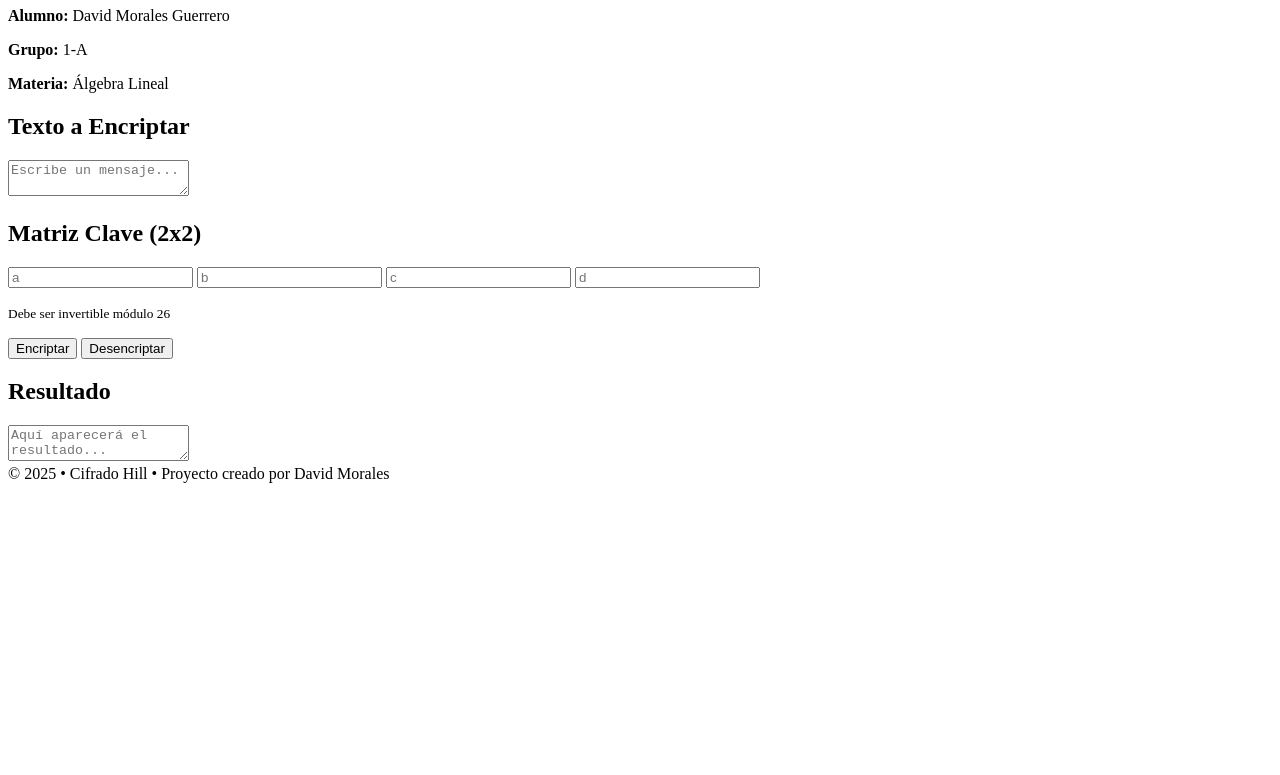
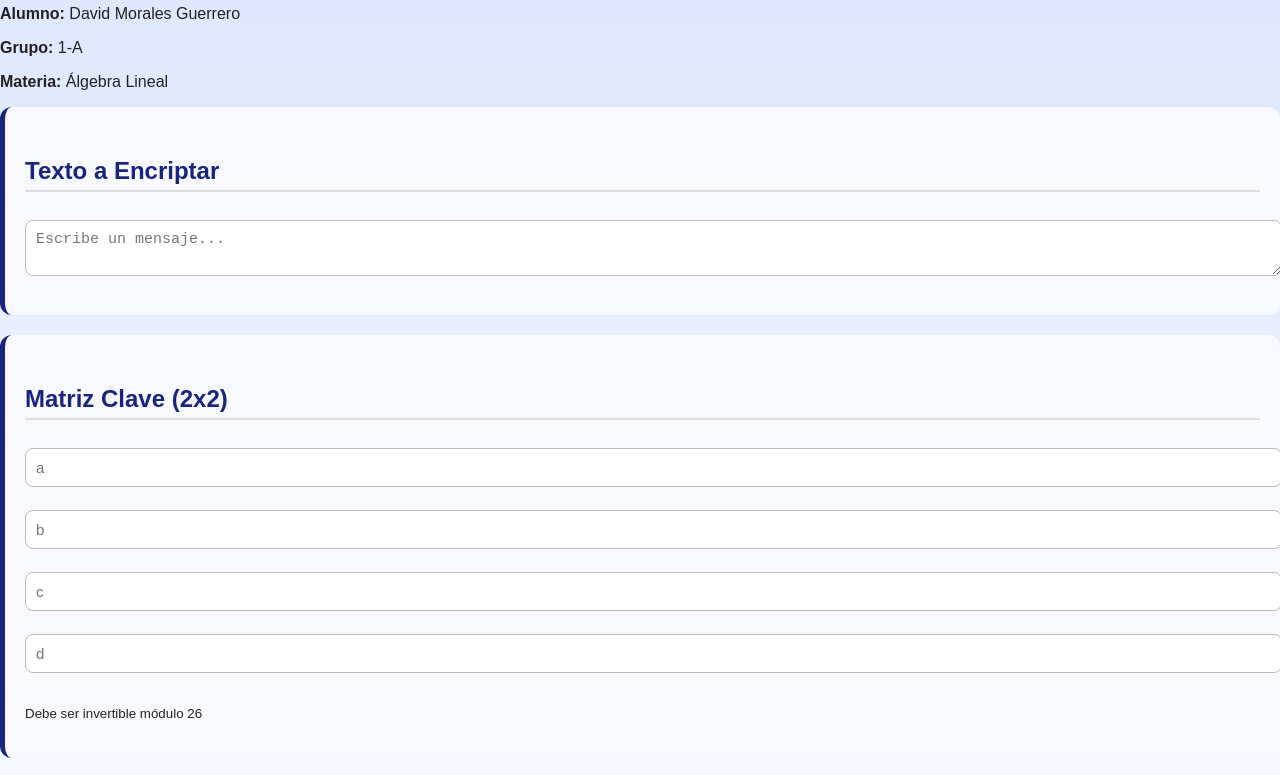
Before and after one commit to Dave2826/Cifrado-Hill-David-Morales, a plain HTML site: page index.html in a window 1280 px wide. Shown: the part 73-848 px from the top of the page. Before the commit the page ends 800 px from the top, so only its background shows below. Drawn offline with Linux system fonts and the light colour scheme; files that its build step writes are made by us from their sources; files whose address does not match are found by name.

Commit message:
Restaurar style.css

```diff
--- a/style.css
+++ b/style.css
@@ -1 +1,76 @@
-style.css
+/* ====== ESTILOS GENERALES ====== */
+body {
+    font-family: Arial, Helvetica, sans-serif;
+    background: linear-gradient(to bottom, #dce6ff, #ffffff);
+    margin: 0;
+    padding: 0;
+    color: #222;
+}
+
+.container {
+    max-width: 800px;
+    margin: 40px auto;
+    background: white;
+    padding: 30px;
+    border-radius: 15px;
+    box-shadow: 0 0 15px rgba(0,0,0,0.15);
+}
+
+/* ====== ENCABEZADO ====== */
+h1 {
+    text-align: center;
+    color: #1a237e;
+    margin-bottom: 20px;
+}
+
+h2 {
+    color: #1a237e;
+    margin-top: 30px;
+    border-bottom: 2px solid #ddd;
+    padding-bottom: 5px;
+}
+
+/* ====== TARJETAS ====== */
+.card {
+    background: #f7f9ff;
+    padding: 20px;
+    border-radius: 12px;
+    margin-bottom: 20px;
+    border-left: 5px solid #1a237e;
+}
+
+/* ====== FORMULARIOS ====== */
+input, textarea {
+    width: 100%;
+    padding: 10px;
+    margin: 8px 0 15px 0;
+    border-radius: 8px;
+    border: 1px solid #bbb;
+    font-size: 15px;
+}
+
+button {
+    width: 100%;
+    padding: 12px;
+    background: #1a237e;
+    color: white;
+    border: none;
+    border-radius: 10px;
+    cursor: pointer;
+    font-size: 16px;
+    transition: 0.2s;
+}
+
+button:hover {
+    background: #000c60;
+}
+
+/* ====== RESULTADOS ====== */
+.result-box {
+    background: #eef1ff;
+    padding: 15px;
+    border-radius: 10px;
+    border: 1px solid #ccd3ff;
+    font-size: 18px;
+    white-space: pre-wrap;
+}
```
